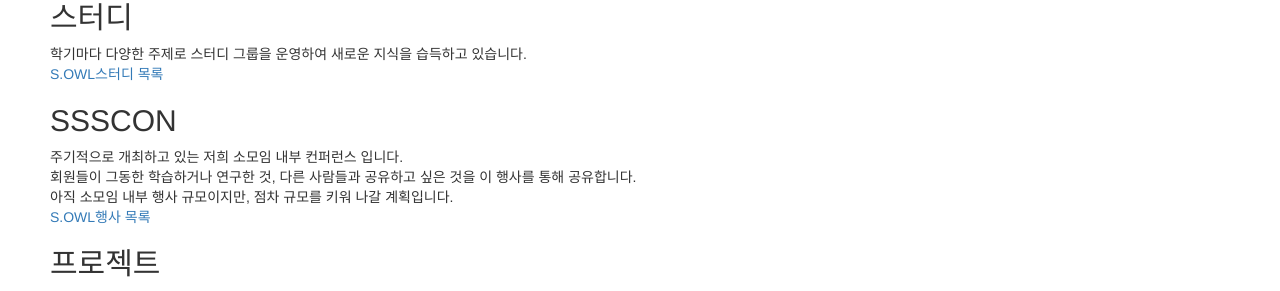
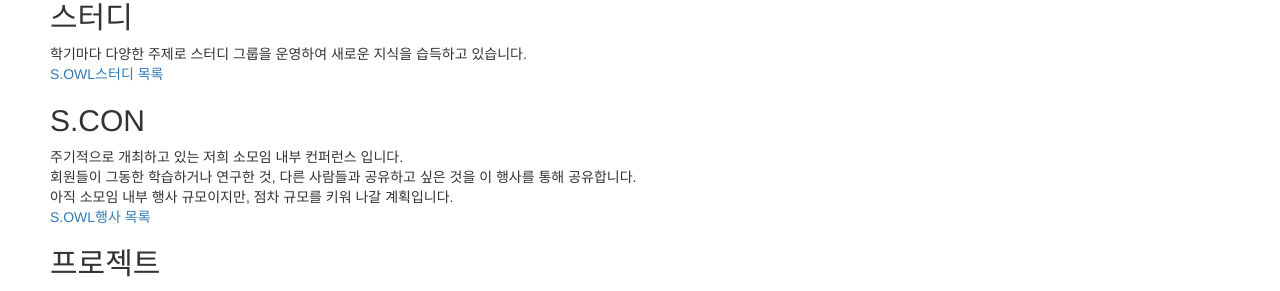
Before and after one commit to s-owl/s-owl.github.io, a Jekyll site: the page built from activity.md, in a window 1280 px wide. Shown: the part 179-470 px from the top of the page. Built offline with Jekyll 4.4.1, drawn with Linux system fonts in a browser that asks for light colours.

Commit message:
Update activity.md

```diff
--- a/activity.md
+++ b/activity.md
@@ -8,7 +8,7 @@
 학기마다 다양한 주제로 스터디 그룹을 운영하여 새로운 지식을 습득하고 있습니다.
 [S.OWL스터디 목록](https://skhu-sss.github.io/wiki/studies/)
 
-## SSSCON
+## S.CON
 주기적으로 개최하고 있는 저희 소모임 내부 컨퍼런스 입니다.
 회원들이 그동한 학습하거나 연구한 것, 다른 사람들과 공유하고 싶은 것을 이 행사를 통해 공유합니다.
 아직 소모임 내부 행사 규모이지만, 점차 규모를 키워 나갈 계획입니다.
```
